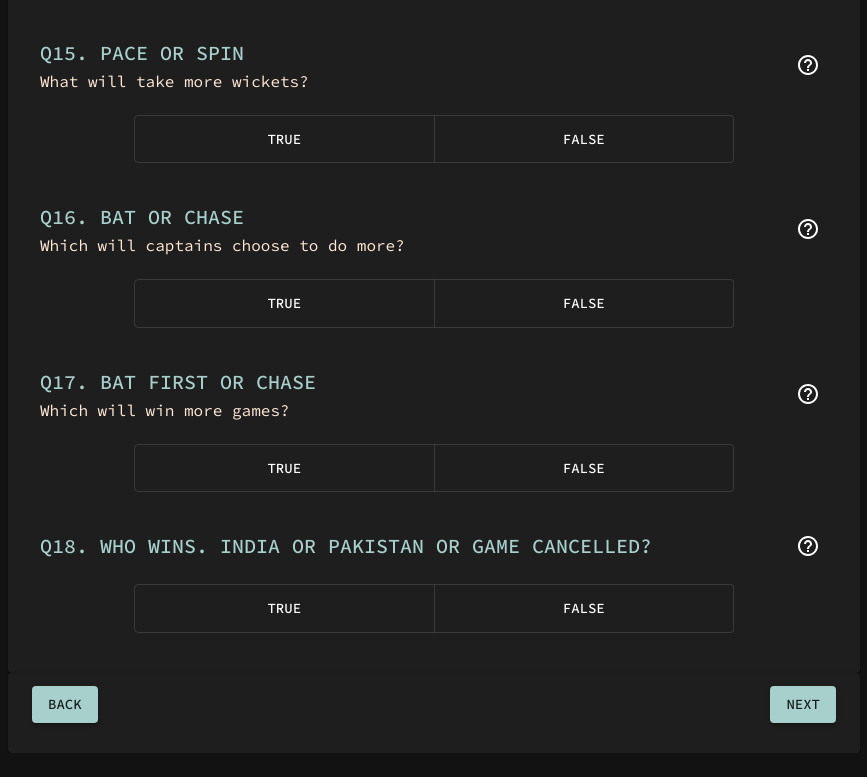
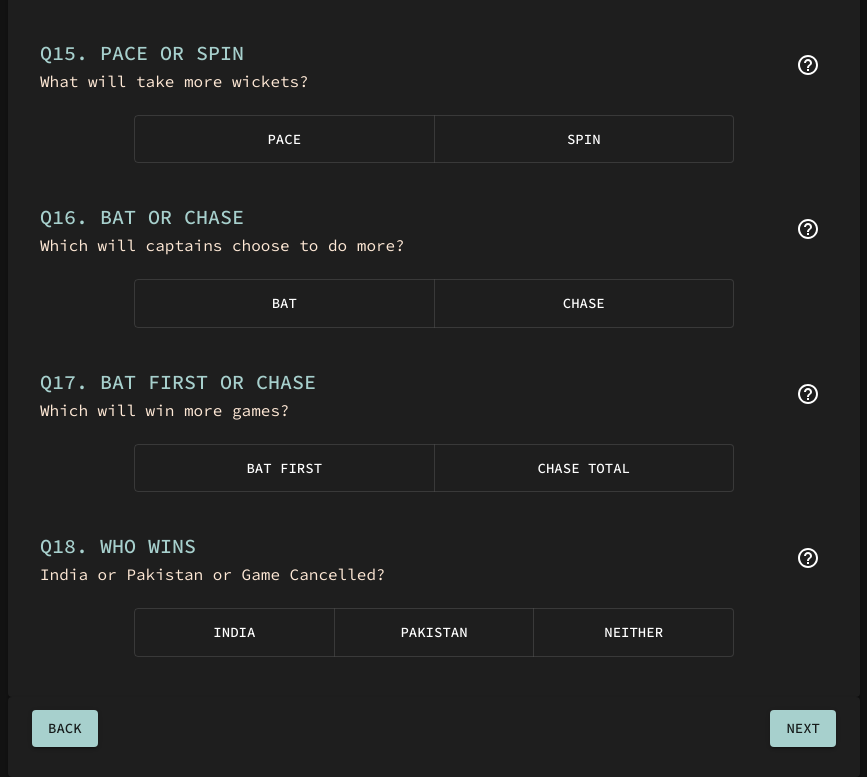
Before and after one commit to mdnrosen/sillyWC23, a React (Vite) app: page /fiftyfifty in a window 1280 px wide. Shown: the part 372-1149 px from the top of the page, without its empty margins (206-1073 px from the left). Before the commit the page ends 1125 px from the top, so only its background shows below. Built offline with nearby package versions, Linux system fonts and the light colour scheme.

Commit message:
Questions updated.

```diff
--- a/src/pages/FiftyFiftyRound.jsx
+++ b/src/pages/FiftyFiftyRound.jsx
@@ -61,13 +61,13 @@
                                 <Box alignSelf={'center'} width={'100%'} maxWidth={'600px'}>
                                     <ToggleButtonGroup
                                         fullWidth
-                                        value={['super_over']}
+                                        value={['pace_or_spin']}
                                         exclusive
                                         onChange={handleChange}
-                                        aria-label='true or false'
+                                        aria-label='pace or spin'
                                     >
-                                        <ToggleButton name="super_over" value="true" aria-label='true'>true</ToggleButton>
-                                        <ToggleButton name="super_over" value="false" aria-label='false'>false</ToggleButton>
+                                        <ToggleButton name="pace_or_spin" value="pace" aria-label='pace'>pace</ToggleButton>
+                                        <ToggleButton name="pace_or_spin" value="spin" aria-label='spin'>spin</ToggleButton>
                                     </ToggleButtonGroup>
                                 </Box>
                             </FormControl>
@@ -84,13 +84,13 @@
                                 <Box alignSelf={'center'} width={'100%'} maxWidth={'600px'}>
                                     <ToggleButtonGroup
                                         fullWidth
-                                        value={['super_over']}
+                                        value={['choose_bat_or_chase']}
                                         exclusive
                                         onChange={handleChange}
-                                        aria-label='true or false'
+                                        aria-label='chose to bat more or chase more'
                                     >
-                                        <ToggleButton name="super_over" value="true" aria-label='true'>true</ToggleButton>
-                                        <ToggleButton name="super_over" value="false" aria-label='false'>false</ToggleButton>
+                                        <ToggleButton name="choose_bat_or_chase" value="bat" aria-label='bat more'>bat</ToggleButton>
+                                        <ToggleButton name="choose_bat_or_chase" value="chase" aria-label='chase more'>chase</ToggleButton>
                                     </ToggleButtonGroup>
                                 </Box>
                             </FormControl>
@@ -107,13 +107,13 @@
                                 <Box alignSelf={'center'} width={'100%'} maxWidth={'600px'}>
                                     <ToggleButtonGroup
                                         fullWidth
-                                        value={['super_over']}
+                                        value={['bat_versus_chase']}
                                         exclusive
                                         onChange={handleChange}
-                                        aria-label='true or false'
+                                        aria-label='bat wins more or chase wins more'
                                     >
-                                        <ToggleButton name="super_over" value="true" aria-label='true'>true</ToggleButton>
-                                        <ToggleButton name="super_over" value="false" aria-label='false'>false</ToggleButton>
+                                        <ToggleButton name="bat_versus_chase" value="bat_wins" aria-label='bat first wins more'>bat first</ToggleButton>
+                                        <ToggleButton name="bat_versus_chase" value="chase_wins" aria-label='chase wins more'>chase total</ToggleButton>
                                     </ToggleButtonGroup>
                                 </Box>
                             </FormControl>
@@ -122,21 +122,22 @@
                         <Grid item xs={12}>
                             <FormControl fullWidth>
                                 <QuestionTitle
-                                    title="Who wins. India or Pakistan or Game cancelled?"
+                                    title="Who wins"
                                     num="18"
-                                    question=""
+                                    question="India or Pakistan or Game Cancelled?"
                                     hint=""
                                 />
                                 <Box alignSelf={'center'} width={'100%'} maxWidth={'600px'}>
                                     <ToggleButtonGroup
                                         fullWidth
-                                        value={['super_over']}
+                                        value={['india_v_pakistan']}
                                         exclusive
                                         onChange={handleChange}
-                                        aria-label='true or false'
+                                        aria-label='india, pakistan or game cancelled'
                                     >
-                                        <ToggleButton name="super_over" value="true" aria-label='true'>true</ToggleButton>
-                                        <ToggleButton name="super_over" value="false" aria-label='false'>false</ToggleButton>
+                                        <ToggleButton name="india_v_pakistan" value="india" aria-label='India wins'>india</ToggleButton>
+                                        <ToggleButton name="india_v_pakistan" value="pakistan" aria-label='Pakistan wins'>pakistan</ToggleButton>
+                                        <ToggleButton name="india_v_pakistan" value="neither" aria-label='neither: game cancelled'>neither</ToggleButton>
                                     </ToggleButtonGroup>
                                 </Box>
                             </FormControl>
```
